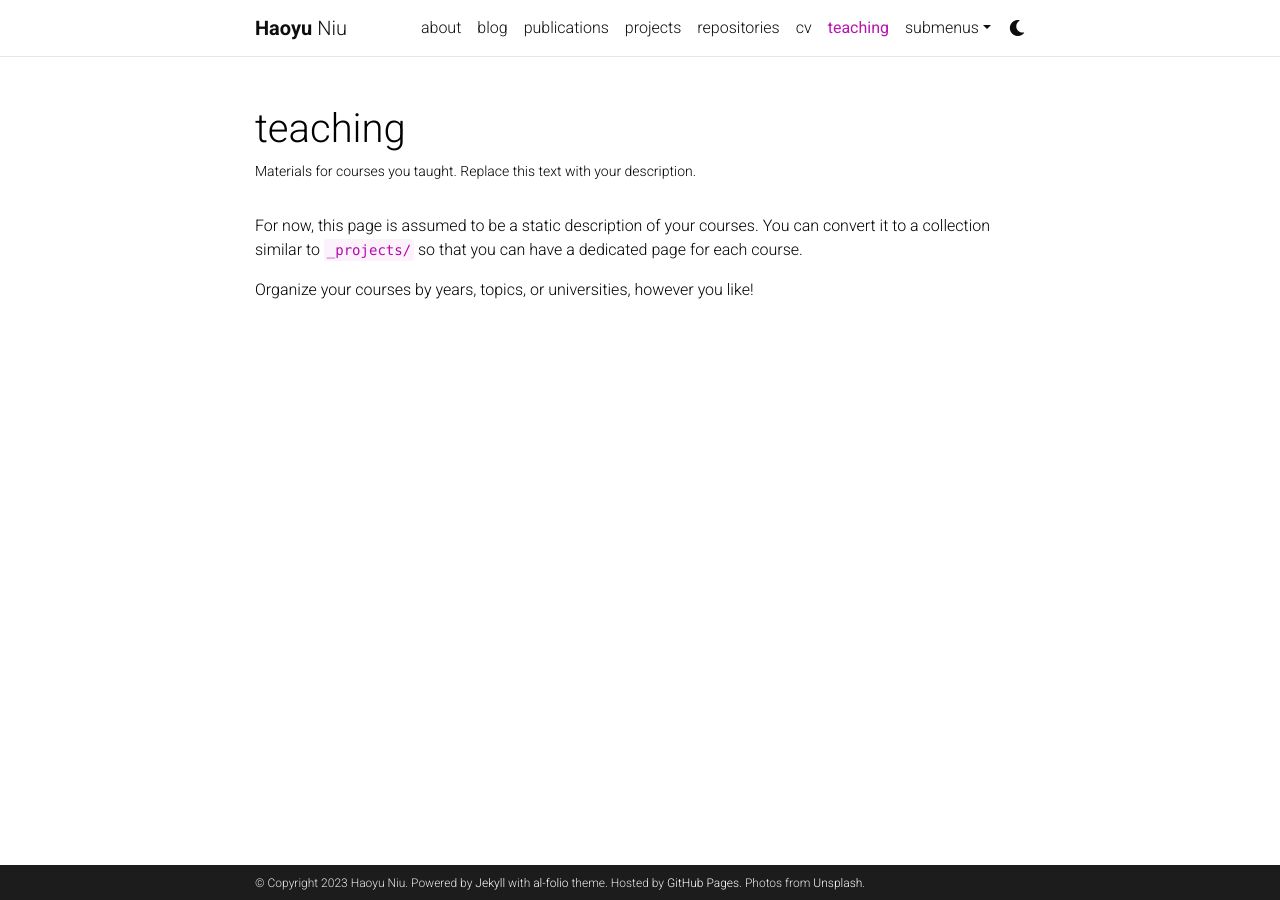
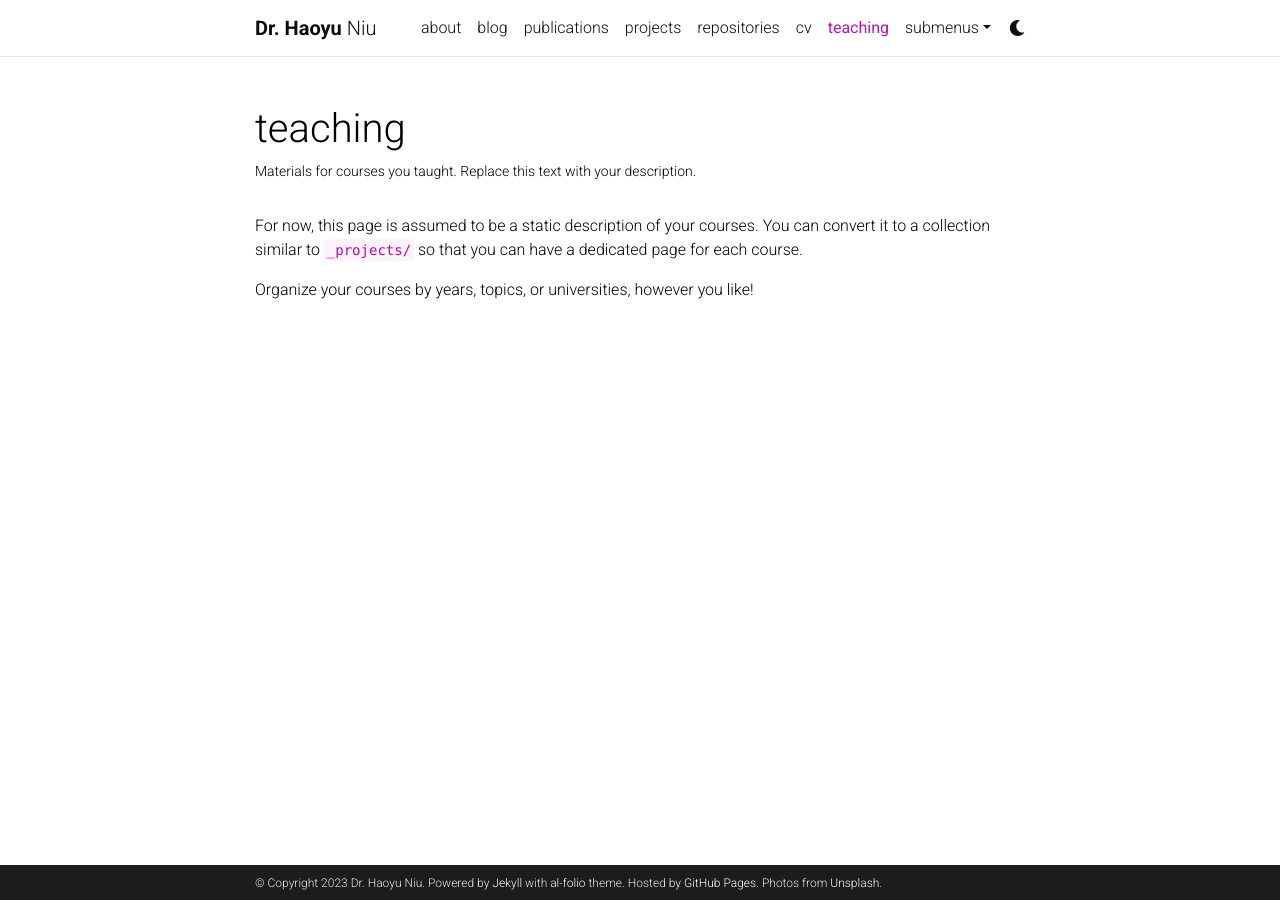
Before and after one commit to hniu-tamu/hniu-tamu.github.io, a Jekyll site: the page built from _pages/teaching.md, in a window 1280 px wide. Built offline with Jekyll 4.4.1, drawn with Linux system fonts in a browser that asks for light colours; comment, search, counter and statistics services are not loaded; a style sheet for code colours, icons or effects is not loaded.

```diff
--- a/_config.yml
+++ b/_config.yml
@@ -3,7 +3,7 @@
 # -----------------------------------------------------------------------------
 
 title: blank # the website title (if blank, full name will be used instead)
-first_name: Haoyu
+first_name: Dr. Haoyu
 middle_name:
 last_name: Niu
 email: hniu@tamu.edu
```
